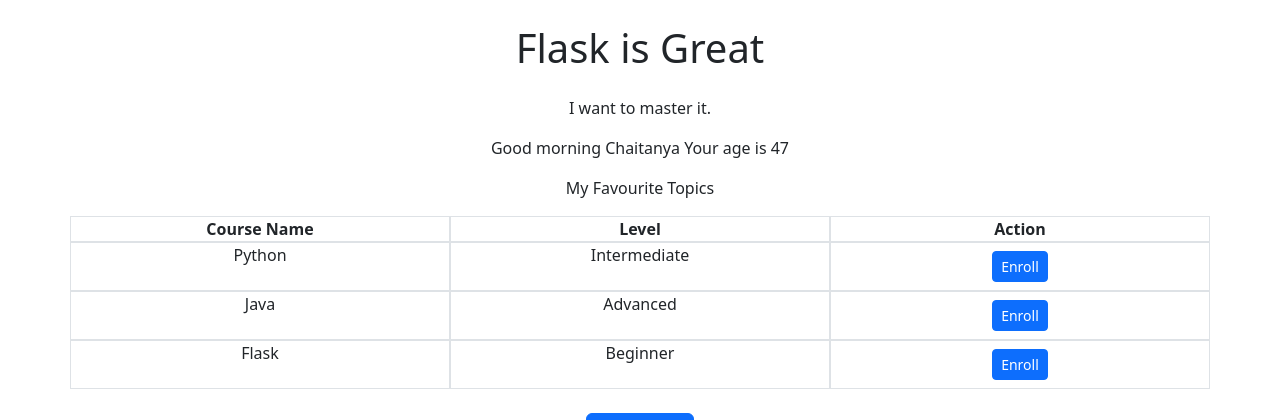
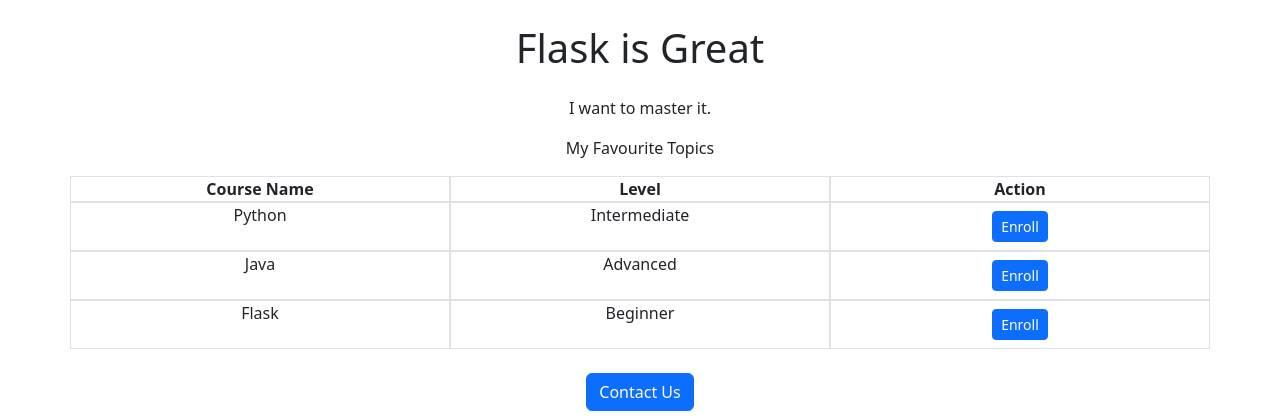
Before and after one commit to ctalpade/learnflask, a Flask app: page / in a window 1280 px wide. Shown: the top 420 px of the page. Run offline with Flask 3, Linux system fonts and the light colour scheme.

Commit message:
remove personal name

```diff
--- a/templates/hello.html
+++ b/templates/hello.html
@@ -12,7 +12,6 @@
 <div class="container text-center">
 <h1 class="text-center mt-4 mb-4">Flask is Great</h1>
 <p>I want to master it.</p>
-  <p>Good morning {{params.name}} Your age is {{params.age}}</p>
   <p>My Favourite Topics</p>
   {% include "items1.html" %}
   <button class="mt-4 btn btn-primary"">Contact Us</button>
```
